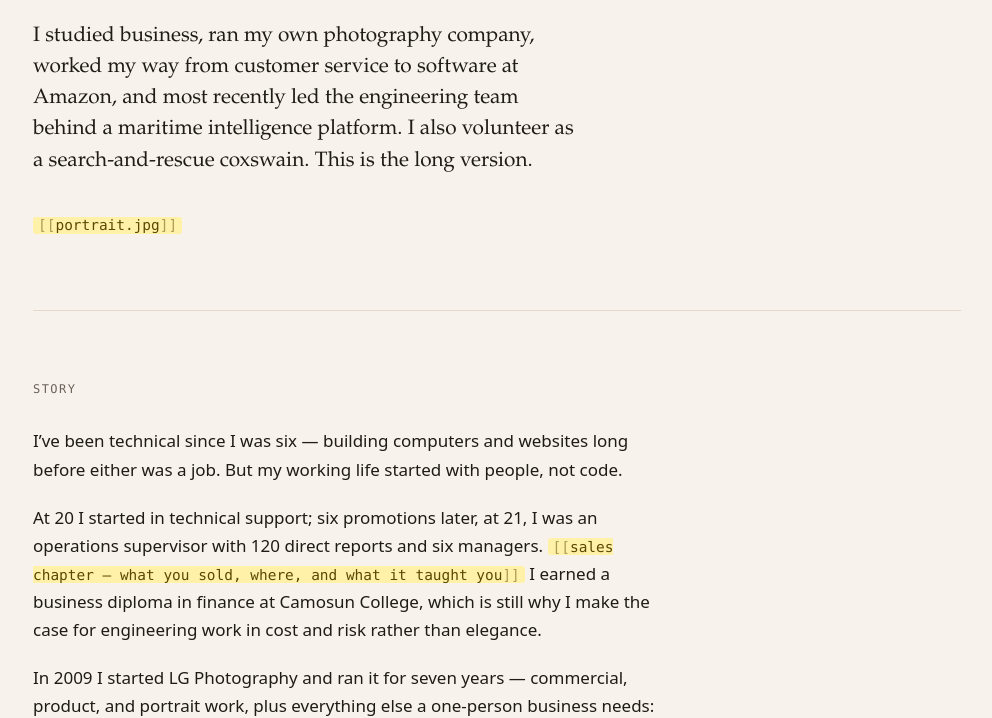
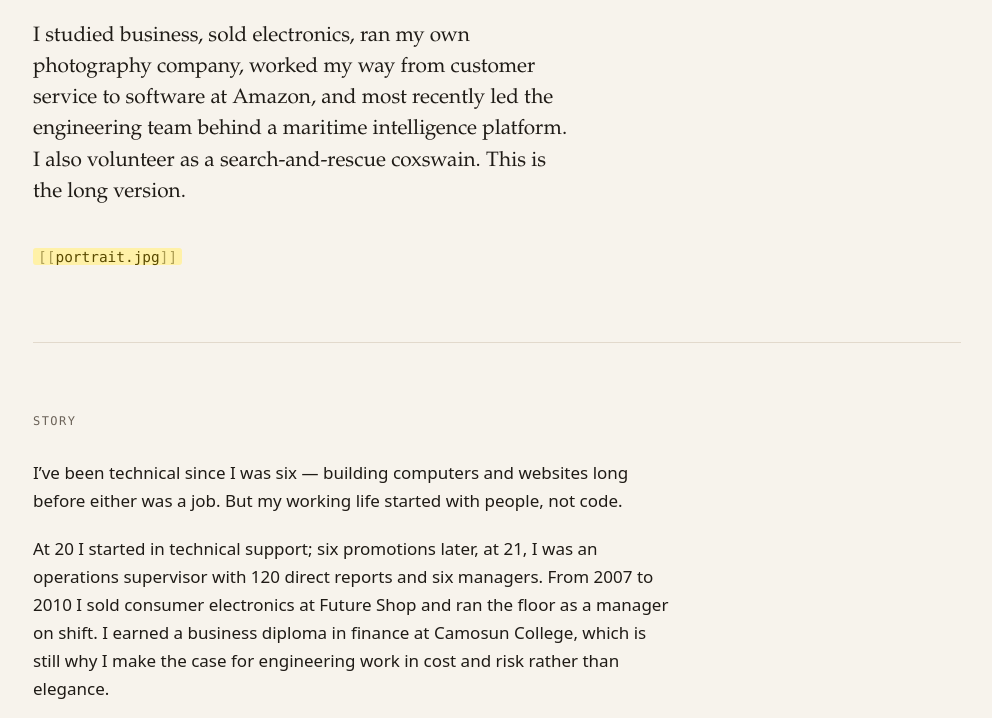
Before and after one commit to lloydgerry/lloydgerry, an Astro site: page / in a window 1280 px wide. Shown: the part 258-976 px from the top of the page, without its empty margins (143-1135 px from the left). Built offline with nearby package versions, Linux system fonts and the light colour scheme; Astro itself is replaced by a stand-in of ours.

Commit message:
Add Future Shop sales and floor-manager chapter
Co-Authored-By: Claude Opus 5.5 <noreply@anthropic.com>

```diff
--- a/src/data/experience.ts
+++ b/src/data/experience.ts
@@ -196,6 +196,17 @@ export const chapters: Chapter[] = [
     stack: [],
   },
   {
+    org: 'Future Shop',
+    context: 'Consumer electronics retail',
+    title: 'Sales → Floor Manager',
+    period: '2007 – 2010',
+    tracks: ['business', 'leadership'],
+    summary:
+      'Sold on the floor, and stepped up as floor manager at times — running the shift and the team on it.',
+    highlights: [],
+    stack: [],
+  },
+  {
     org: 'Camosun College',
     context: 'Business school',
     title: 'Diploma, Business — Finance',
@@ -203,16 +214,6 @@ export const chapters: Chapter[] = [
     tracks: ['business'],
     summary:
       'Why I still argue for engineering work in the language of cost and risk rather than elegance.',
-    highlights: [],
-    stack: [],
-  },
-  {
-    org: '[[company]]',
-    context: '[[industry]]',
-    title: '[[sales role]]',
-    period: '[[dates]]',
-    tracks: ['business', 'leadership'],
-    summary: '[[what you sold, to whom, and the results]]',
     highlights: [],
     stack: [],
   },
--- a/src/pages/index.astro
+++ b/src/pages/index.astro
@@ -28,7 +28,7 @@ const linkedin = 'https://www.linkedin.com/in/lloyd-gerry';
       <p class="kicker">Victoria, BC</p>
       <h1>Hi, I’m Lloyd.</h1>
       <p class="lede">
-        I studied business, ran my own photography company, worked my way from customer
+        I studied business, sold electronics, ran my own photography company, worked my way from customer
         service to software at Amazon, and most recently led the engineering team behind
         a maritime intelligence platform. I also volunteer as a search-and-rescue coxswain.
         This is the long version.
@@ -46,7 +46,8 @@ const linkedin = 'https://www.linkedin.com/in/lloyd-gerry';
         <p>
           At 20 I started in technical support; six promotions later, at 21, I was an
           operations supervisor with 120 direct reports and six managers.
-          <span class="ph">sales chapter — what you sold, where, and what it taught you</span>
+          From 2007 to 2010 I sold consumer electronics at Future Shop and ran the
+          floor as a manager on shift.
           I earned a business diploma in finance at Camosun College,
           which is still why I make the case for engineering work in cost and risk
           rather than elegance.
```
